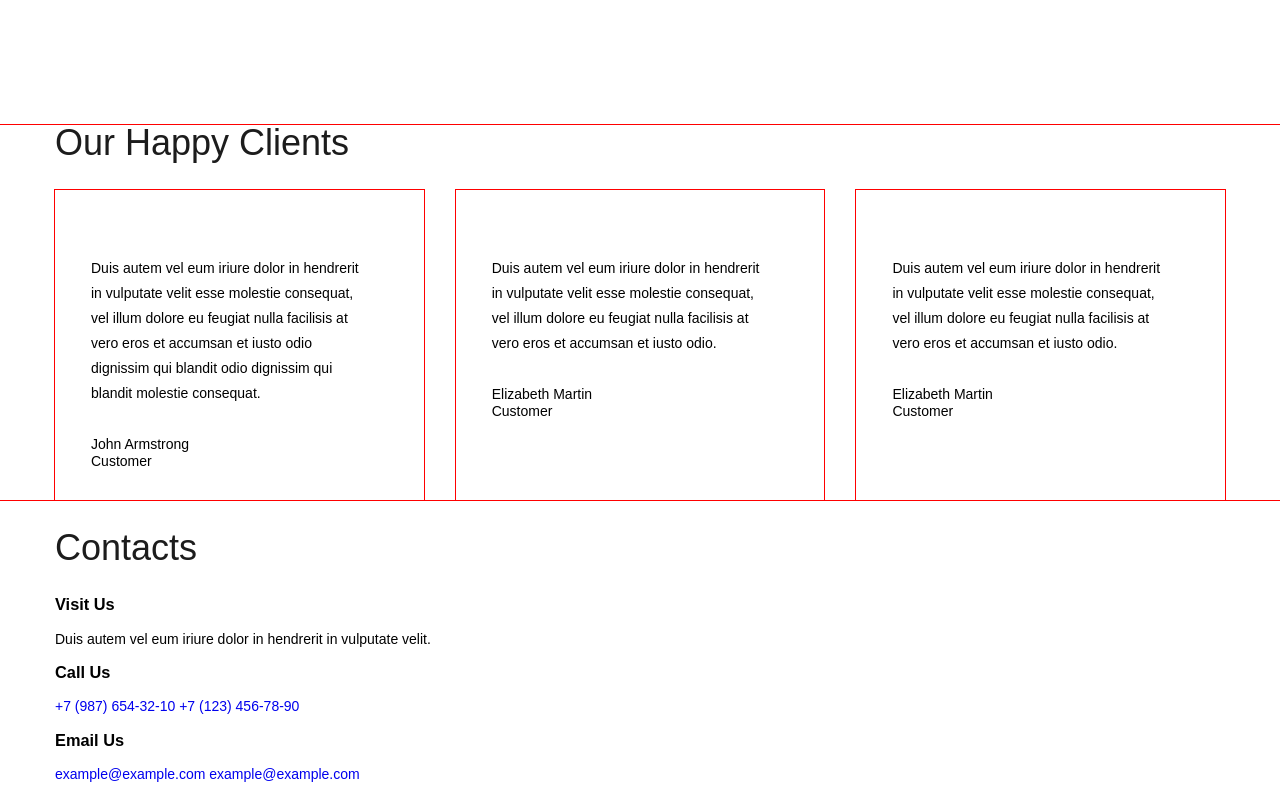
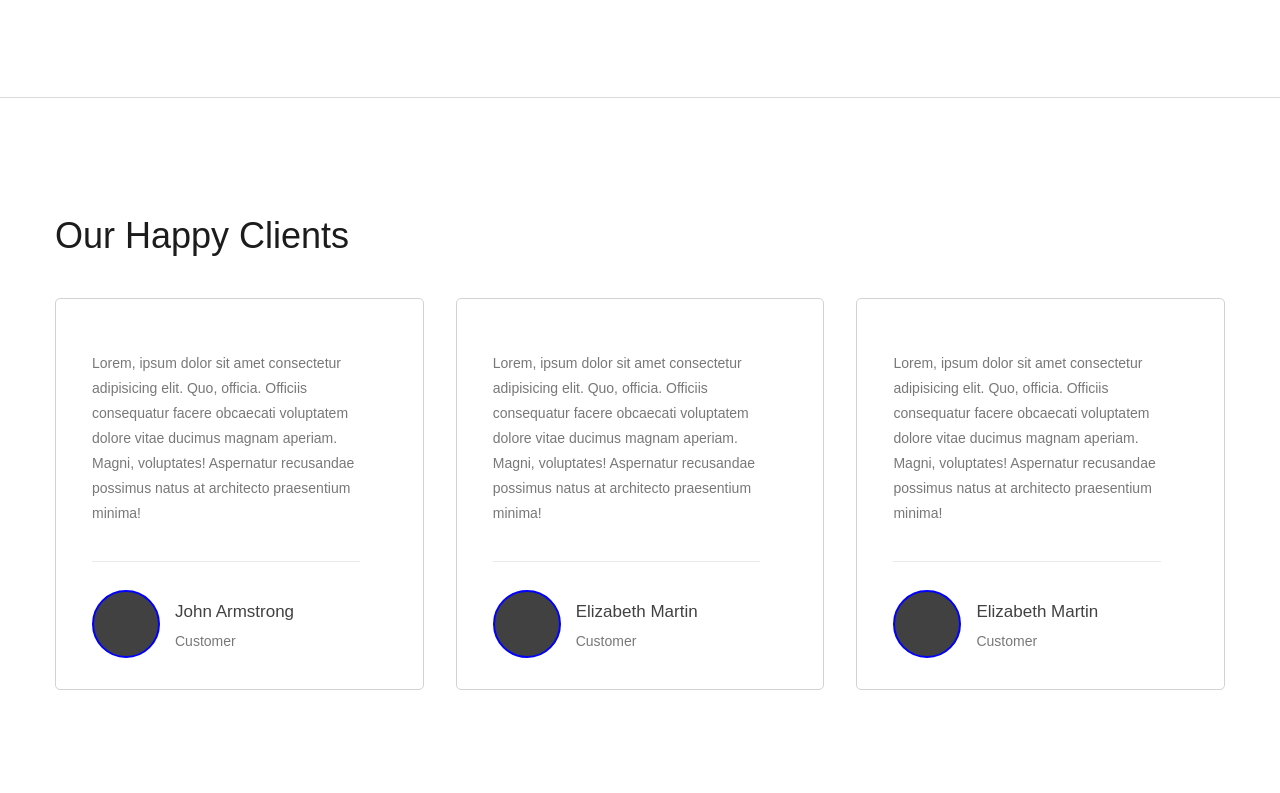
Before and after one commit to andrejbelousow/my-site, a plain HTML site: page lionic.html in a window 1280 px wide. Shown: the part 1500-2293 px from the top of the page. Drawn offline with Linux system fonts and the light colour scheme.

Commit message:
Доделана 2 часть css-стилизации. Остался ховер на do-item

```diff
--- a/css/lionic.css
+++ b/css/lionic.css
@@ -33,6 +33,7 @@ html, body {
     font-family: sans-serif;
     font-size: 14px;
     font-style: "Open Sans", sans-serif;
+    color: #414141;
 }
 
 a {
@@ -74,6 +75,8 @@ ul {
   color: white;
 
   background-color: #3172b9;
+  cursor: pointer;
+  user-select: none;
 }
 
 .header {
@@ -124,6 +127,10 @@ ul {
   font-weight: 600;
 }
 
+.header-list-link:hover {
+  color: #3172b9;
+}
+
 .header-list-link.is-active {
   color: #3172b9;
 }
@@ -147,7 +154,6 @@ ul {
 .first-section-container {
   padding-top: 110px;
   padding-bottom: 130px;
-  outline: 1px solid red;
 }
 
 .first-heading {
@@ -193,12 +199,18 @@ ul {
   display: inline-block;
 }
 
+.do {
+  border-bottom: 1px solid #dadada;
+}
+
 .do-container {
   padding-top: 215px;
   padding-bottom: 200px;
+  text-align: center;
 }
 
 .do-title {
+  color: #1c1c1c;
   margin-bottom: 25px;
 }
 
@@ -207,6 +219,7 @@ ul {
 
   font-size: 16px;
   line-height: 25px;
+  color: #787878;
 }
 
 .do-items {
@@ -217,7 +230,12 @@ ul {
 .do-item {
   flex: 0 0 23%;
   padding: 60px 25px;
-  outline: 1px solid red;
+  border: 1px solid #e4e4e4;
+  border-radius: 5px;
+}
+
+.do-item:hover {
+  background-color: #3172b9;
 }
 
 .do-item-image {
@@ -236,10 +254,22 @@ ul {
 .do-item-description {
   font-size: 14px;
   line-height: 21px;
+  color: #787878;
 }
 
 .testimonials {
-  outline: 1px solid red;
+  border-bottom: 1px solid #e4e4e4;
+}
+
+.testimonials-container {
+  padding-top: 90px;
+  padding-bottom: 160px;
+}
+
+.testimonials-title {
+  margin-bottom: 44px;
+
+  font-weight: 300;
 }
 
 .testimonials-list {
@@ -250,10 +280,105 @@ ul {
 .testimonials-item {
   flex: 0 0 31.5%;
   padding: 52px 63px 31px 36px;
-  outline: 1px solid red;
+  border: 1px solid #d2d2d2;
+  border-radius: 5px;
 }
 
 .testimonials-item-description {
+  margin-top: 0;
+  margin-bottom: 35px;
+
+  color: #787878;
   font-size: 14px;
   line-height: 25px;
 }
+
+.testimonials-user {
+  display: flex;
+  padding-top: 28px;
+  border-top: 1px solid #e9e9e9;
+
+  align-items: center;
+}
+
+.testimonials-img {
+  margin-right: 15px;
+  width: 68px;
+  height: 68px;
+  border: 2px solid blue;
+  border-radius: 50%;
+
+  background-color: #414141;
+}
+
+.testimonials-name {
+  margin-bottom: 10px;
+
+  font-size: 17px;
+  line-height: 25px;
+}
+
+.testimonials-post {
+  color: #787878;
+  line-height: 1;
+  font-weight: 14px;
+}
+
+.contacts {
+  padding-top: 70px;
+  border-bottom: 1px solid #e4e4e4;
+}
+
+.contacts-container {
+  padding-top: 60px;
+  padding-bottom: 165px;
+}
+
+.contacts-list {
+  display: flex;
+  justify-content: space-between;
+  margin: 0;
+}
+
+.contacts-title {
+  margin-top: 0;
+  margin-bottom: 115px;
+
+  font-size: 26px;
+  font-weight: 600;
+
+  margin-top: 25px;
+}
+
+.contacts-item {
+  flex: 0 0 32%;
+}
+
+.contacts-item-title {
+  margin-top: 0;
+  margin-bottom: 35px;
+
+  font-size: 17px;
+  line-height: 25px;
+}
+
+.contacts-item-icon {
+  margin-bottom: 25px;
+}
+
+.contacts-item-text {
+  margin: 0;
+  max-width: 230px;
+
+  color: #787878;
+  font-size: 14px;
+  line-height: 25px;
+}
+
+.contacts-item-link {
+  color: #787878;
+}
+
+.contacts-item-link:hover {
+  color: #3172b9;
+}
--- a/lionic.html
+++ b/lionic.html
@@ -117,16 +117,16 @@
       </section>
 
       <section class="testimonials">
-        <div class="container">
+        <div class="container testimonials-container">
           <h2 class="section-title testimonials-title">
             Our Happy Clients
           </h2>
           <ul class="testimonials-list">
             <li class="testimonials-item">
               <p class="testimonials-item-description">
-                Duis autem vel eum iriure dolor in hendrerit in vulputate velit esse molestie consequat,
-                vel illum dolore eu feugiat nulla facilisis at vero eros et accumsan et iusto
-                odio dignissim qui blandit odio dignissim qui blandit molestie consequat.
+                Lorem, ipsum dolor sit amet consectetur adipisicing elit.
+                Quo, officia. Officiis consequatur facere obcaecati voluptatem dolore vitae ducimus magnam aperiam.
+                Magni, voluptates! Aspernatur recusandae possimus natus at architecto praesentium minima!
               </p>
               <div class="testimonials-user">
                 <div class="testimonials-img">
@@ -144,8 +144,9 @@
             </li>
             <li class="testimonials-item">
               <p class="testimonials-item-description">
-                Duis autem vel eum iriure dolor in hendrerit in vulputate velit esse molestie consequat,
-                vel illum dolore eu feugiat nulla facilisis at vero eros et accumsan et iusto odio.
+                Lorem, ipsum dolor sit amet consectetur adipisicing elit.
+                Quo, officia. Officiis consequatur facere obcaecati voluptatem dolore vitae ducimus magnam aperiam.
+                Magni, voluptates! Aspernatur recusandae possimus natus at architecto praesentium minima!
               </p>
               <div class="testimonials-user">
                 <div class="testimonials-img">
@@ -163,8 +164,9 @@
             </li>
             <li class="testimonials-item">
               <p class="testimonials-item-description">
-                Duis autem vel eum iriure dolor in hendrerit in vulputate velit esse molestie consequat,
-                vel illum dolore eu feugiat nulla facilisis at vero eros et accumsan et iusto odio.
+                Lorem, ipsum dolor sit amet consectetur adipisicing elit.
+                Quo, officia. Officiis consequatur facere obcaecati voluptatem dolore vitae ducimus magnam aperiam.
+                Magni, voluptates! Aspernatur recusandae possimus natus at architecto praesentium minima!
               </p>
               <div class="testimonials-user">
                 <div class="testimonials-img">
@@ -185,12 +187,13 @@
       </section>
 
       <section class="contacts">
-        <div class="container">
+        <div class="container contacts-container">
           <h2 class="section-title contacts-title">
             Contacts
           </h2>
           <ul class="contacts-list">
             <li class="contacts-item">
+              <img src="Lionic-img/gps-icon.png" width="19px" height="26" class="contacts-item-icon">
               <h3 class="contacts-item-title">
                 Visit Us
               </h3>
@@ -199,18 +202,26 @@
               </p>
             </li>
             <li class="contacts-item">
+              <img src="Lionic-img/phone-icon.png" width="26" height="26" class="contacts-item-icon">
               <h3 class="contacts-item-title">
                 Call Us
               </h3>
-              <a href="tel:+79876543210">+7 (987) 654-32-10</a>
-              <a href="tel:+71234567890">+7 (123) 456-78-90</a>
+              <p class="contacts-item-text">
+                <a href="tel:+79876543210" class="contacts-item-link">+7 (987) 654-32-10</a>
+                <br>
+                <a href="tel:+71234567890" class="contacts-item-link">+7 (123) 456-78-90</a>
+              </p>
             </li>
             <li class="contacts-item">
+              <img src="Lionic-img/mail-icon.png" width="29" height="19" class="contacts-item-icon">
               <h3 class="contacts-item-title">
                 Email Us
               </h3>
-              <a href="mailto:example@example.com">example@example.com</a>
-              <a href="mailto:example@example.com">example@example.com</a>
+              <p class="contacts-item-text">
+                <a href="mailto:example@example.com" class="contacts-item-link">example@example.com</a>
+                <br>
+                <a href="mailto:example@example.com" class="contacts-item-link">example@example.com</a>
+              </p>
             </li>
           </ul>
         </div>
```
Also changed, not shown: Lionic-img/phone-icon.png. Lines whose indentation alone changed are shown as unchanged.
